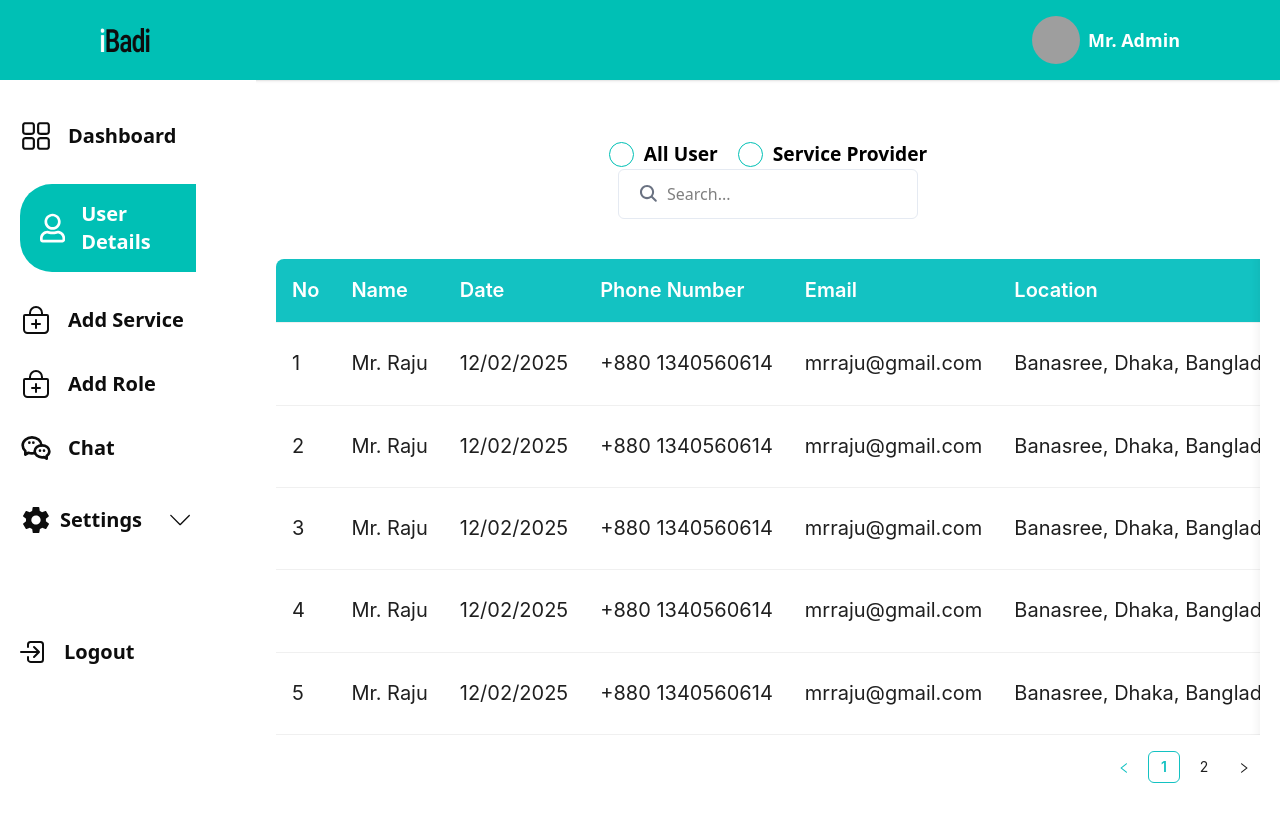
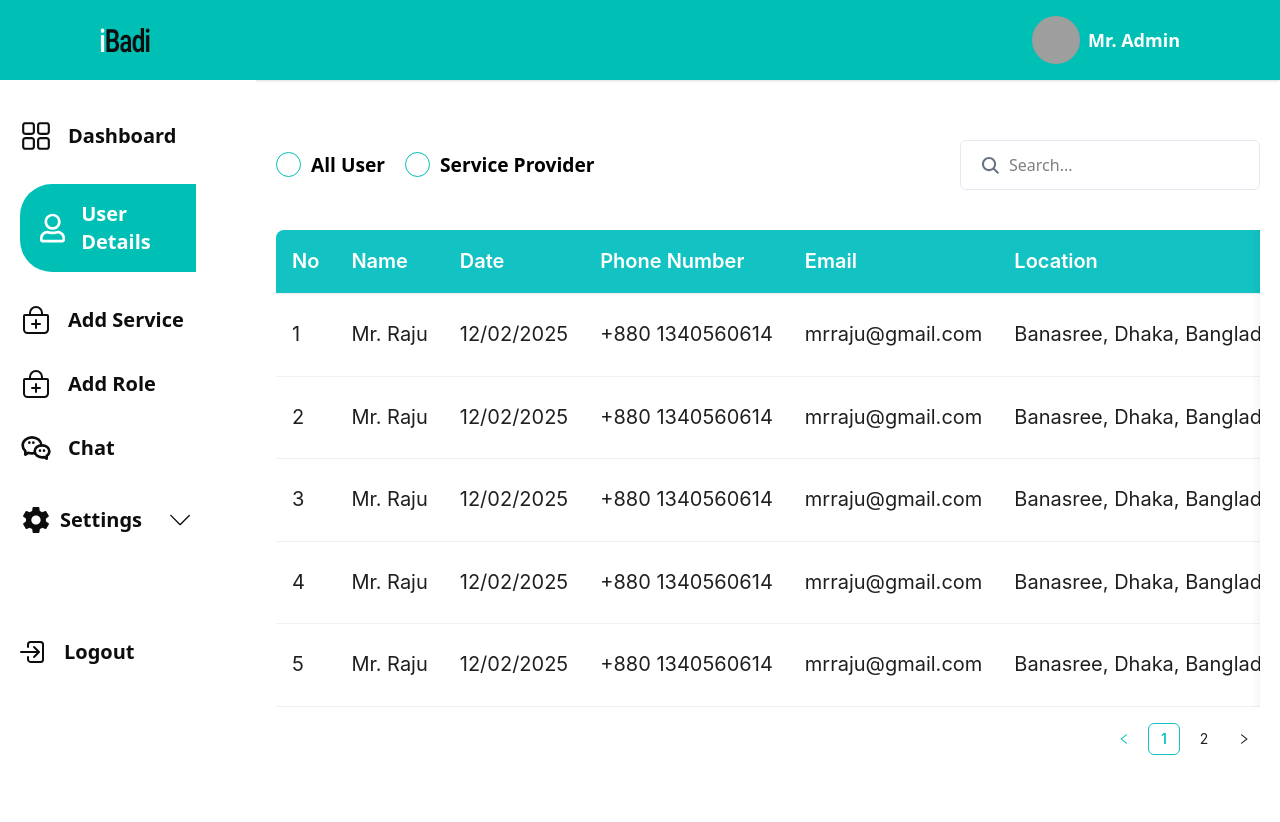
Before and after one commit to ahmadmusa9805/service-provider-dashboard, a React (Vite) app: page /user-details in a window 1280 px wide. Shown: the top 822 px of the page. Built offline with nearby package versions, Linux system fonts and the light colour scheme; grey boxes are pictures that could not be loaded.

Commit message:
design issue changed

```diff
--- a/src/pages/userDetails/UserDetails.jsx
+++ b/src/pages/userDetails/UserDetails.jsx
@@ -151,7 +151,7 @@ function UserDetails() {
 
   return (
     <div>
-      <div className="my-5 md:my-10 md:flex lg:flex flex-col justify-between items-center">
+      <div className="my-5 md:my-10 flex flex-col md:flex-row gap-5 justify-between items-center">
         <div className="flex gap-5">
           <div className="flex items-center gap-[10px]">
             <div
```
Also changed, not shown: src/pages/chat/Chat.jsx (+0 -29 lines), 1 other file (tests, documents, lock files or other folders).
